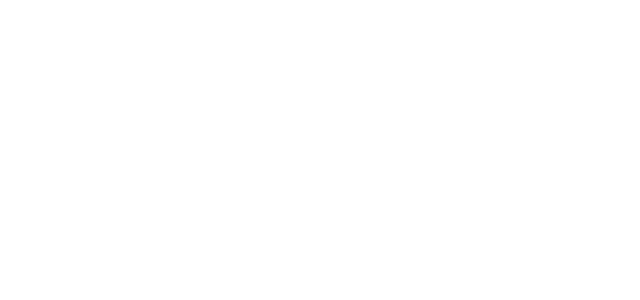
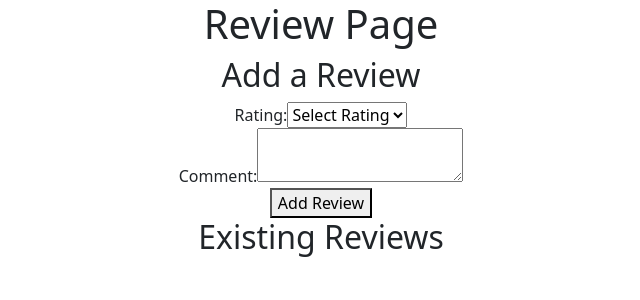
Before and after one commit to CarMechanics/CarMechanics-WebApp, a React (Create React App) app in the folder client-app/: page /Review in a window 1280 px wide. Before the commit this address had no page. Shown: the top 300 px of the page, without its empty margins (319-959 px from the left). Built offline with nearby package versions, Linux system fonts and the light colour scheme; a small style sheet from the web is missing.

Commit message:
commit for review-ppage

```diff
--- a/client-app/package.json
+++ b/client-app/package.json
@@ -17,6 +17,7 @@
     "react-hook-form": "^7.48.2",
     "react-router-dom": "^6.19.0",
     "react-scripts": "5.0.1",
+    "react-star-rating-component": "^1.4.1",
     "typescript": "^4.9.5",
     "web-vitals": "^2.1.4"
   },
--- a/client-app/src/App.tsx
+++ b/client-app/src/App.tsx
@@ -8,6 +8,8 @@ import UpdateCarPage from './Cars/UpdateCarPage';
 import AppointmentPage from './Appointments/AppointmentPage';
 import AddAppointmentPage from './Appointments/AddAppointmentPage';
 import UpdateAppointmentPage from './Appointments/UpdateAppointmentPage';
+import ReviewList from './Reviews/ReviewList';
+import Review from './Reviews/Review';
 
 function App() {
   return (
@@ -22,6 +24,16 @@ function App() {
           <Route path="/Appointments" element={<AppointmentPage/>}/>
           <Route path="/AddAppointment" element={<AddAppointmentPage/>}/>
           <Route path="/UpdateAppointment/:id" element={<UpdateAppointmentPage/>}/>
+          <Route path='/Reviews' element={<ReviewList reviews={[]} onUpdateReview={function (id: number): void {
+            throw new Error('Function not implemented.');
+          } } onDeleteReview={function (id: number): void {
+            throw new Error('Function not implemented.');
+          } }/>}/>
+          <Route path="/Review" element={<Review reviews={[]} onAddReview={function (review: Review): void {
+            throw new Error('Function not implemented.');
+          } } onUpdateReview={function (id: number, updatedReview: Review): void {
+            throw new Error('Function not implemented.');
+          } }/>}/>
         </Routes>
       </BrowserRouter>
     </div>
--- a/client-app/src/LandingPage.tsx
+++ b/client-app/src/LandingPage.tsx
@@ -1,6 +1,7 @@
 import React from 'react';
 import './LandingPage.css';
 import { Link } from 'react-router-dom';
+import StarRating from './StarRating';
 
 const LandingPage: React.FC = () => {
   const email = window.sessionStorage.getItem("email");
@@ -29,12 +30,20 @@ const LandingPage: React.FC = () => {
         <header style={headerStyle}>
 
           <h1>Welcome to CarMechanics!</h1>
+          <div className="App">
+      <h1>Star Rating Example</h1>
+      <StarRating totalStars={5} />
+    </div>
+
           <div className="buttons-container" style={buttonsContainerStyle}>
             <Link to="/login" className='btn btn-primary'>
               <button style={{ backgroundColor:"#0d6efd", color: "white", border: "none" }}>Login</button>
             </Link>
             <button className="btn btn-primary">Register</button>
           </div>
+          <Link to="/reviews" className='btn btn-primary'>
+              <button style={{ backgroundColor:"#0d6efd", color: "white", border: "none" }}>Reviews</button>
+            </Link>
         </header>
         <footer style={{ position: 'fixed', bottom: 0, width: "100%" }}>
           <p>&copy; 2023 CarMechanics Center</p>
--- /dev/null
+++ b/client-app/src/Reviews/Review.tsx
@@ -0,0 +1,75 @@
+import React, { useState } from 'react';
+
+interface Review {
+  Id: number;
+  Rating: number;
+  Comment: string;
+}
+
+interface ReviewPageProps {
+  reviews: Review[];
+  onAddReview: (review: Review) => void;
+  onUpdateReview: (id: number, updatedReview: Review) => void;
+}
+
+
+const Review: React.FC<ReviewPageProps> = ({ reviews, onAddReview, onUpdateReview }) => {
+  const [newReview, setNewReview] = useState<Review>({ Id: 0, Rating: 0, Comment: '' });
+
+  const handleRatingChange = (event: React.ChangeEvent<HTMLSelectElement>) => {
+    setNewReview({ ...newReview, Rating: Number(event.target.value) });
+  };
+
+  const handleCommentChange = (event: React.ChangeEvent<HTMLTextAreaElement>) => {
+    setNewReview({ ...newReview, Comment: event.target.value });
+  };
+
+  const addReview = () => {
+    // Generate a unique ID (replace this logic with your actual ID generation)
+    const newId = Math.max(...reviews.map((review) => review.Id), 0) + 1;
+    const newReviewWithId = { ...newReview, Id: newId };
+    onAddReview(newReviewWithId);
+    setNewReview({ Id: 0, Rating: 0, Comment: '' });
+  };
+
+  return (
+    <div>
+      <h1>Review Page</h1>
+      <div>
+        <h2>Add a Review</h2>
+        <label>
+          Rating:
+          <select value={newReview.Rating} onChange={handleRatingChange}>
+            <option value={0}>Select Rating</option>
+            <option value={1}>1 Star</option>
+            <option value={2}>2 Stars</option>
+            <option value={3}>3 Stars</option>
+            <option value={4}>4 Stars</option>
+            <option value={5}>5 Stars</option>
+          </select>
+        </label>
+        <br />
+        <label>
+          Comment:
+          <textarea value={newReview.Comment} onChange={handleCommentChange} />
+        </label>
+        <br />
+        <button onClick={addReview}>Add Review</button>
+      </div>
+
+      <div>
+        <h2>Existing Reviews</h2>
+        {reviews.map((review) => (
+          <div key={review.Id}>
+            <span>{`Rating: ${review.Rating}, Comment: ${review.Comment}`}</span>
+            <button onClick={() => onUpdateReview(review.Id, { ...review, Rating: review.Rating + 1 })}>
+              Update Rating
+            </button>
+          </div>
+        ))}
+      </div>
+    </div>
+  );
+};
+
+export default Review;
--- /dev/null
+++ b/client-app/src/Reviews/ReviewList.tsx
@@ -0,0 +1,50 @@
+import React from 'react';
+import { Link } from 'react-router-dom';
+
+interface ReviewListProps {
+  reviews: Array<{
+    Id: number;
+    Rating: number;
+    Comment: string;
+  }>;
+  onUpdateReview: (id: number) => void;
+  onDeleteReview: (id: number) => void;
+}
+
+const ReviewList: React.FC<ReviewListProps> = ({ reviews, onUpdateReview, onDeleteReview }) => {
+  return (
+    <div className="container" style={{ backgroundColor: "#222831", color: "#EEEEEE", padding: "20px" }}>
+      <table className="table">
+        <thead>
+          <tr>
+            <th style={{ backgroundColor: "#222831", color: "white" }}>#</th>
+            <th style={{ backgroundColor: "#222831", color: "white" }}>Rating</th>
+            <th style={{ backgroundColor: "#222831", color: "white" }}>Comment</th>
+            <th style={{ backgroundColor: "#222831", color: "white" }}>Actions</th>
+          </tr>
+        </thead>
+        <tbody>
+          {reviews.map((review) => (
+            <tr key={review.Id}>
+              <td style={{ backgroundColor: "#222831", color: "white" }}>{review.Id}</td>
+              <td style={{ backgroundColor: "#222831", color: "white" }}>{review.Rating}</td>
+              <td style={{ backgroundColor: "#222831", color: "white" }}>{review.Comment}</td>
+              <td style={{ backgroundColor: "#222831", color: "white" }}>
+                <Link to={`/UpdateReview/${review.Id}`}>
+                  <button className="btn btn-primary mx-4" onClick={() => onUpdateReview(review.Id)}>
+                    Update
+                  </button>
+                </Link>
+                <button className="btn btn-primary" onClick={() => onDeleteReview(review.Id)}>
+                  Delete
+                </button>
+              </td>
+            </tr>
+          ))}
+        </tbody>
+      </table>
+    </div>
+  );
+};
+
+export default ReviewList;
--- /dev/null
+++ b/client-app/src/StarRating.tsx
@@ -0,0 +1,34 @@
+import React, { useState } from 'react';
+
+interface StarRatingProps {
+  totalStars: number;
+}
+
+const StarRating: React.FC<StarRatingProps> = ({ totalStars }) => {
+  const [rating, setRating] = useState<number>(0);
+
+  const handleStarClick = (starIndex: number) => {
+    setRating(starIndex + 1);
+  };
+
+  return (
+    <div>
+      {[...Array(totalStars)].map((_, index) => (
+        <span
+          key={index}
+          onClick={() => handleStarClick(index)}
+          style={{
+            cursor: 'pointer',
+            color: index < rating ? '#ffd700' : '#808080',
+            fontSize: '24px',
+          }}
+        >
+          &#9733;
+        </span>
+      ))}
+      <p>Rating: {rating} / {totalStars}</p>
+    </div>
+  );
+};
+
+export default StarRating;
```
Also changed, not shown: 1 other file (tests, documents, lock files or other folders).
